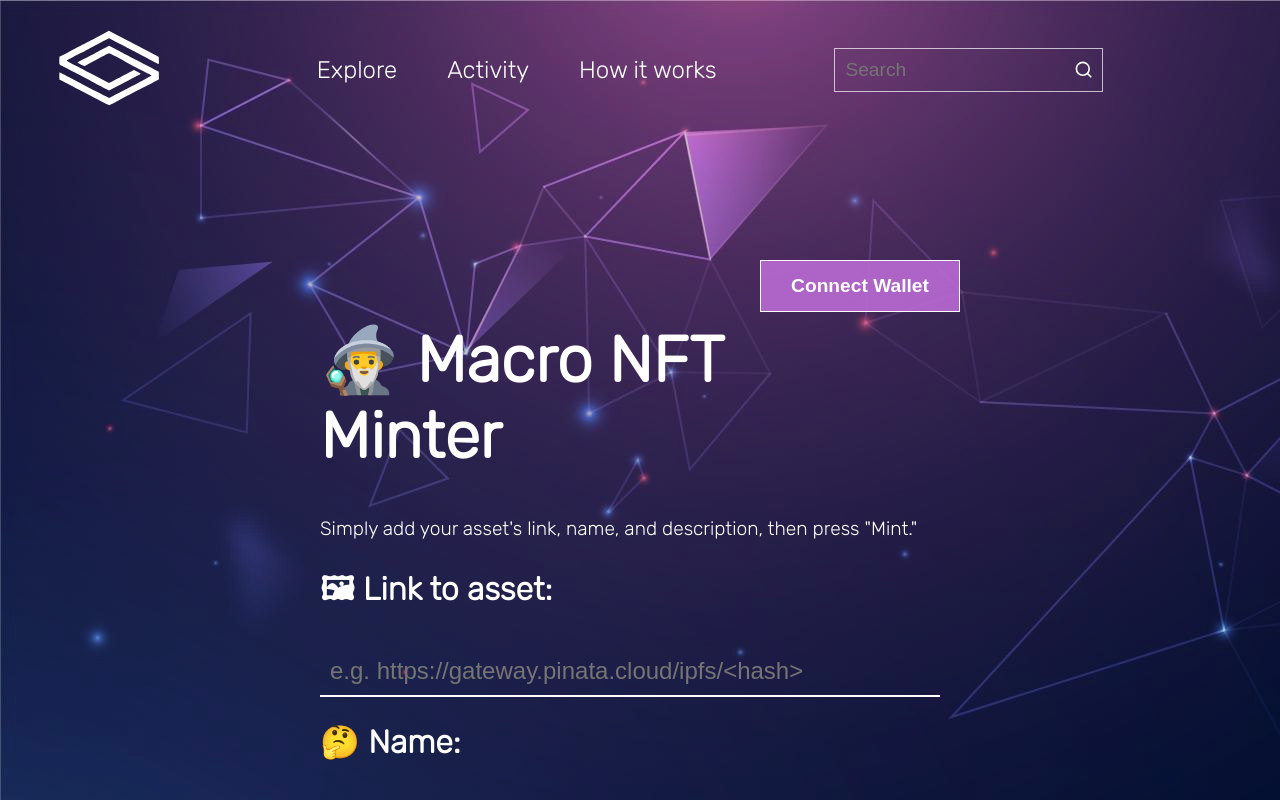
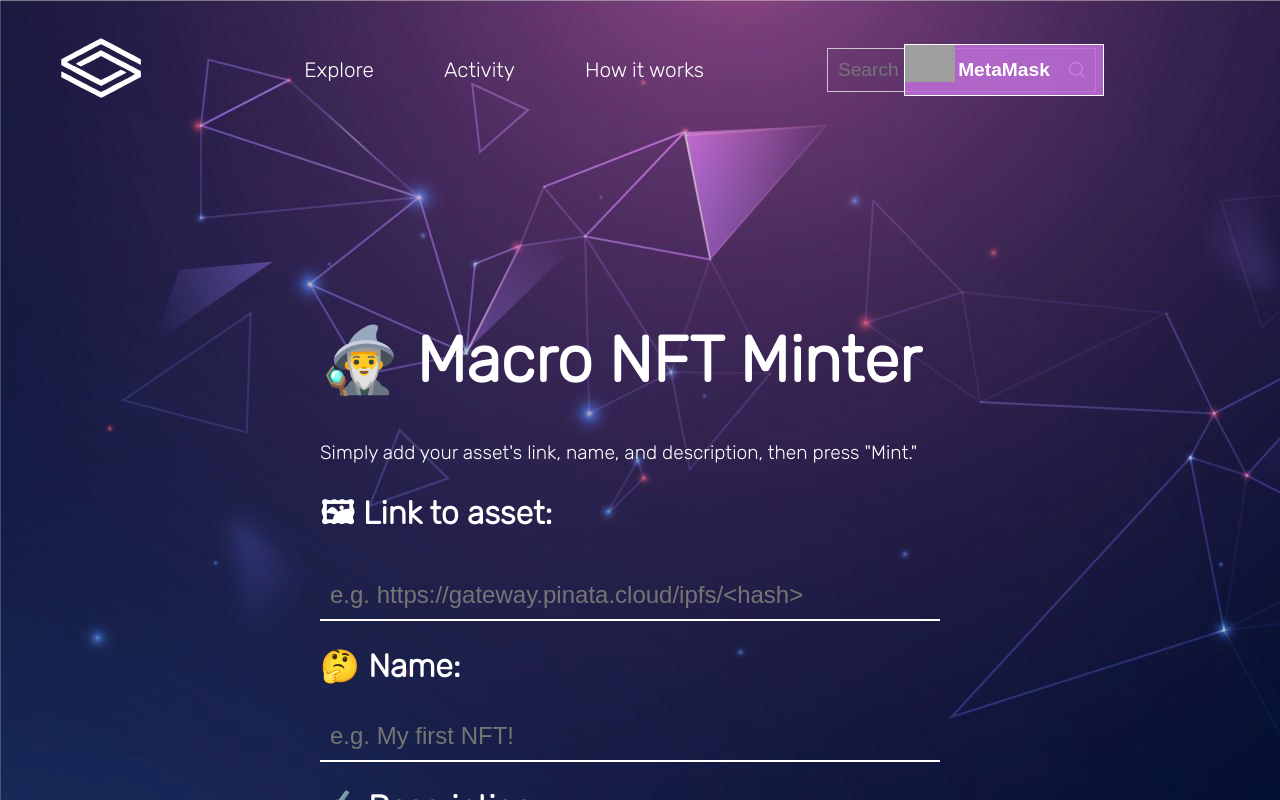
Before and after one commit to emremrt98/Macro-NFT-Mint, a React (Create React App) app: page /minter in a window 1280 px wide. Shown: the top 800 px of the page. Built offline with nearby package versions, Linux system fonts and the light colour scheme; grey boxes are pictures that could not be loaded.

Commit message:
forth commit

```diff
--- a/src/components/body/body.css
+++ b/src/components/body/body.css
@@ -1,14 +1,14 @@
 .body-contain {
-    margin: 100px 180px;
+    margin: 100px 100px;
     display: flex;
 }
 
 .body-head {
-    width: 30%;
+    width: 40%;
 }
 
 .body-header {
-    font-size: 5rem;
+    font-size: 3.5rem;
     color: #fff;
 }
 .link-btn{
@@ -20,10 +20,6 @@
     font-size: 1.2rem;
 }
 
-.body-img {
-    width: 40%;
-}
-
 .body-info {
     width: 70%;
     display: flex;
@@ -32,14 +28,13 @@
 }
 
 .explore {
-    font-size: 2rem;
+    font-size: 1.8rem;
     color: #fff;
     display: flex;
     align-items: center;
     position: relative;
 }
 
-/*https://imagedelivery.net/nJwaBs__P2JfMUeYJ4vmjQ/4fe329e6-3d33-4733-37e7-78c356dede00/public*/
 .explore::before {
     content: "";
     color: #b14851;
@@ -96,7 +91,7 @@
 
 .count {
     color: #fff;
-    font-size: 3rem;
+    font-size: 2.5rem;
     font-weight: 600;
 }
 
@@ -109,7 +104,7 @@
 /*-------------- LEFT SIDE ---------------*/
 .body-left {
     z-index: 1000;
-
+    margin-top: -200px;
 }
 
 .left-img {
@@ -132,12 +127,12 @@
 }
 
 .left-header {
-    font-size: 3.5rem;
+    font-size: 3rem;
     color: #fff;
 }
 
 .left-heading {
-    font-size: 1.3rem;
+    font-size: 1rem;
     color: #fff;
 }
 
--- a/src/components/body/body.jsx
+++ b/src/components/body/body.jsx
@@ -15,7 +15,7 @@ export default function Body() {
                     <p className='left-count'>5BNB <span className='left-amount'>$326.96</span></p>
                     <div className='mind-contain'>
 
-                    <Link to="/minter" className='link-btn'><button className='mind-btn'>MIND</button><button className='mind-arrow'><MdArrowForwardIos /></button></Link>
+                    <Link to="/minter" className='link-btn'><button className='mind-btn'>MINT</button><button className='mind-arrow'><MdArrowForwardIos /></button></Link>
                     </div>
                 </div>
             </div>
--- a/src/components/minter/Minter.js
+++ b/src/components/minter/Minter.js
@@ -1,7 +1,7 @@
 import { useEffect, useState } from "react";
 import './minter.css';
 import Navbar from '../navbar/nav.jsx'
-
+import { RiNotificationFill } from "react-icons/ri";
 
 const Minter = (props) => {
 
@@ -28,8 +28,6 @@ const Minter = (props) => {
     <div>
       <Navbar />
       <div className="minter-container">
-        <div className="Minter">
-
         <button id="walletButton" onClick={connectWalletPressed}>
           {walletAddress.length > 0 ? (
             "Connected: " +
@@ -37,9 +35,14 @@ const Minter = (props) => {
             "..." +
             String(walletAddress).substring(38)
           ) : (
-              <span>Connect Wallet</span>
+            <div>
+              <img className="metamask-img" src="https://upload.wikimedia.org/wikipedia/commons/thumb/3/36/MetaMask_Fox.svg/1200px-MetaMask_Fox.svg.png" />
+              <div className="metamask-btn"><span>MetaMask</span></div> </div>
           )}
         </button>
+        <div className="Minter">
+
+
 
           <br></br>
           <h1 id="title">🧙‍♂️ Macro NFT Minter</h1>
--- a/src/components/minter/minter.css
+++ b/src/components/minter/minter.css
@@ -39,3 +39,19 @@
 .minter-container {
     margin-top: 100px;
 }
+
+#walletButton {
+    text-align: right;
+    float: right;
+    position: relative;
+    top: -156.5px;
+    left: -176px;
+    line-height: 16px;
+  }
+
+  .metamask-img{
+    width: 50px;
+    position: absolute ;
+    top: 0;
+    left: 0;
+  }
--- a/src/components/navbar/nav.css
+++ b/src/components/navbar/nav.css
@@ -24,7 +24,7 @@
 .navbar ul li a {
     text-decoration: none;
     color: #fff;
-    font-size: 1.5rem;
+    font-size: 1.3rem;
 }
 
 .navbar ul li::after {
@@ -43,7 +43,7 @@
 }
 
 .logo {
-    width: 100px;
+    width:80px;
     height: 100px;
 }
 
--- a/src/components/navbar/nav.jsx
+++ b/src/components/navbar/nav.jsx
@@ -5,7 +5,6 @@ import { Link } from "react-router-dom";
 
 
 export default function Nav({ btnState, setBtnState }) {
-
 
     return (
         <div className='nav-contain'>
--- a/src/index.css
+++ b/src/index.css
@@ -72,12 +72,7 @@ button:hover {
   padding: 32px 60px;
 }
 
-#walletButton {
-  text-align: right;
-  float: right;
-  margin-bottom: 50px;
-  line-height: 16px;
-}
+
 
 #mintButton {
   margin-top: 40px;
```
Lines whose indentation alone changed are shown as unchanged.
